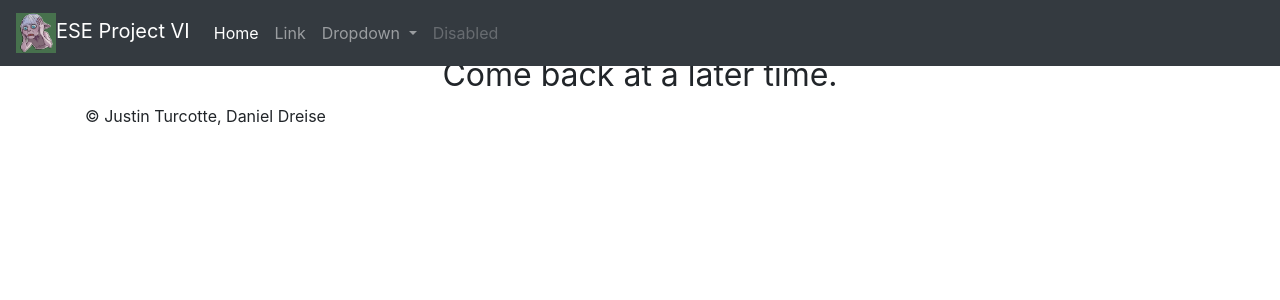
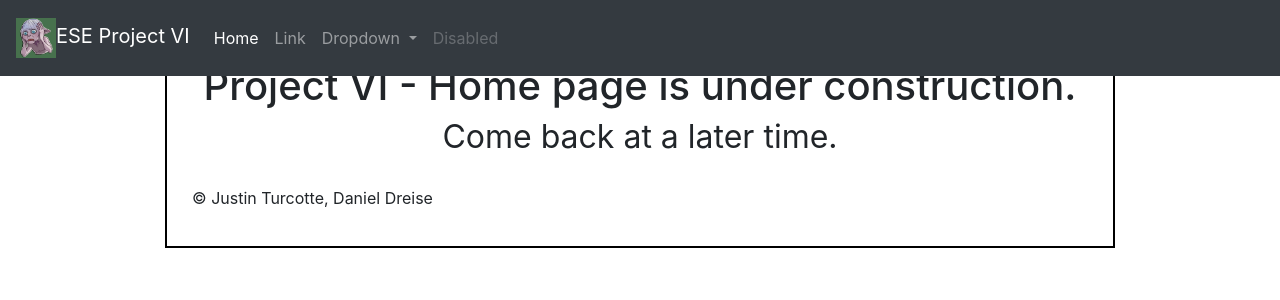
Before and after one commit to ddreise/Remote_Elevator_Control_System, a PHP site: page / in a window 1280 px wide. Shown: the top 300 px of the page. Run offline with PHP 8.4, Linux system fonts and the light colour scheme.

Commit message:
more index menu bootstrap changes

```diff
--- a/css/dans_project_style.css
+++ b/css/dans_project_style.css
@@ -4,7 +4,7 @@
 li.h_menu {display: inline}
 
 /* Center body on page with border */
-body {width: 950px; border: 2px solid black; padding: 10px 10px; overflow: scroll; margin: auto}
+body {width: 950px; border: 2px solid black; padding: 10px 10px; overflow: scroll; margin: auto;}
 
 /* Align user label */
 .text_label {
--- a/index.html
+++ b/index.html
@@ -24,10 +24,11 @@
       <link rel="stylesheet" href="https://stackpath.bootstrapcdn.com/bootstrap/4.4.1/css/bootstrap.min.css" integrity="sha384-Vkoo8x4CGsO3+Hhxv8T/Q5PaXtkKtu6ug5TOeNV6gBiFeWPGFN9MuhOf23Q9Ifjh" crossorigin="anonymous">
 
       <!-- For CSS -->
-      <!--<link href="css/dans_project_style.css" type="text/css" rel="stylesheet" />!-->
+      <link href="css/dans_project_style.css" type="text/css" rel="stylesheet" />
     </head>
 
     <body>
+        <div class="container" id="page">
             <header>
                 <!-- Menu -->
                 <nav class="navbar navbar-expand-sm navbar-dark bg-dark fixed-top">
@@ -67,8 +68,6 @@
                 </div>
             </header>
 
-        <div class="container" id="page">
-
             <div id="content">
                 <div class="jumotron text-center">
                     <h1>
```
Lines whose indentation alone changed are shown as unchanged.
